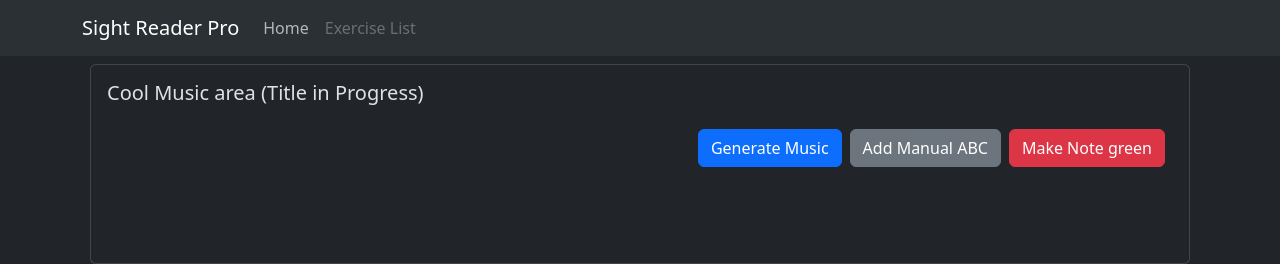
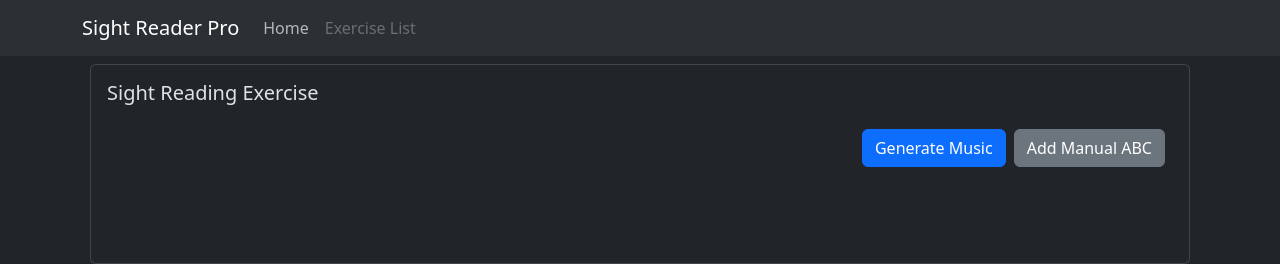
Before and after one commit to tthoraldson/uol-final-project, a React (Vite) app in the folder project/frontend/src/: page / in a window 1280 px wide. Shown: the top 264 px of the page. Built offline with nearby package versions, Linux system fonts and the light colour scheme; no server answers.

Commit message:
current state

```diff
--- a/project/frontend/src/components/addManualMusicModal.tsx
+++ b/project/frontend/src/components/addManualMusicModal.tsx
@@ -55,6 +55,7 @@ function AddManualMusicModal(props: ModalProps) {
                   setAbc(resAbc);
                   setResAbc("");
                   setFormMusicState(false);
+                  props.onHide;
                 }}
                 className="me-2"
               >
--- a/project/frontend/src/components/generateMusicModal.tsx
+++ b/project/frontend/src/components/generateMusicModal.tsx
@@ -40,6 +40,7 @@ function GenerateMusicModal(props: ModalProps) {
             onSubmit={async (values) => {
               setCurrentlyGenerating(true);
               console.log(values);
+              //   todo: update prompt
               const result = await generateMusic(
                 "This is a simple song. Like kids music.",
               );
--- a/project/frontend/src/components/music.tsx
+++ b/project/frontend/src/components/music.tsx
@@ -88,7 +88,7 @@ function Music() {
       <Card className="m-2" style={{ minWidth: "300px", minHeight: "200px" }}>
         <Card.Body>
           <Row className="mb-2">
-            <Card.Title>Cool Music area (Title in Progress)</Card.Title>
+            <Card.Title>Sight Reading Exercise</Card.Title>
             <div ref={paperRef} />
           </Row>
           <Row>
@@ -120,7 +120,8 @@ function Music() {
                 Add Manual ABC
               </Button>
             </div>
-            <div className="m-1">
+            {/* Debug, adjusting note color */}
+            {/* <div className="m-1">
               <Button
                 variant="danger"
                 className="w-auto"
@@ -128,7 +129,7 @@ function Music() {
               >
                 Make Note green
               </Button>
-            </div>
+            </div> */}
           </div>
         </Card.Body>
       </Card>
```
